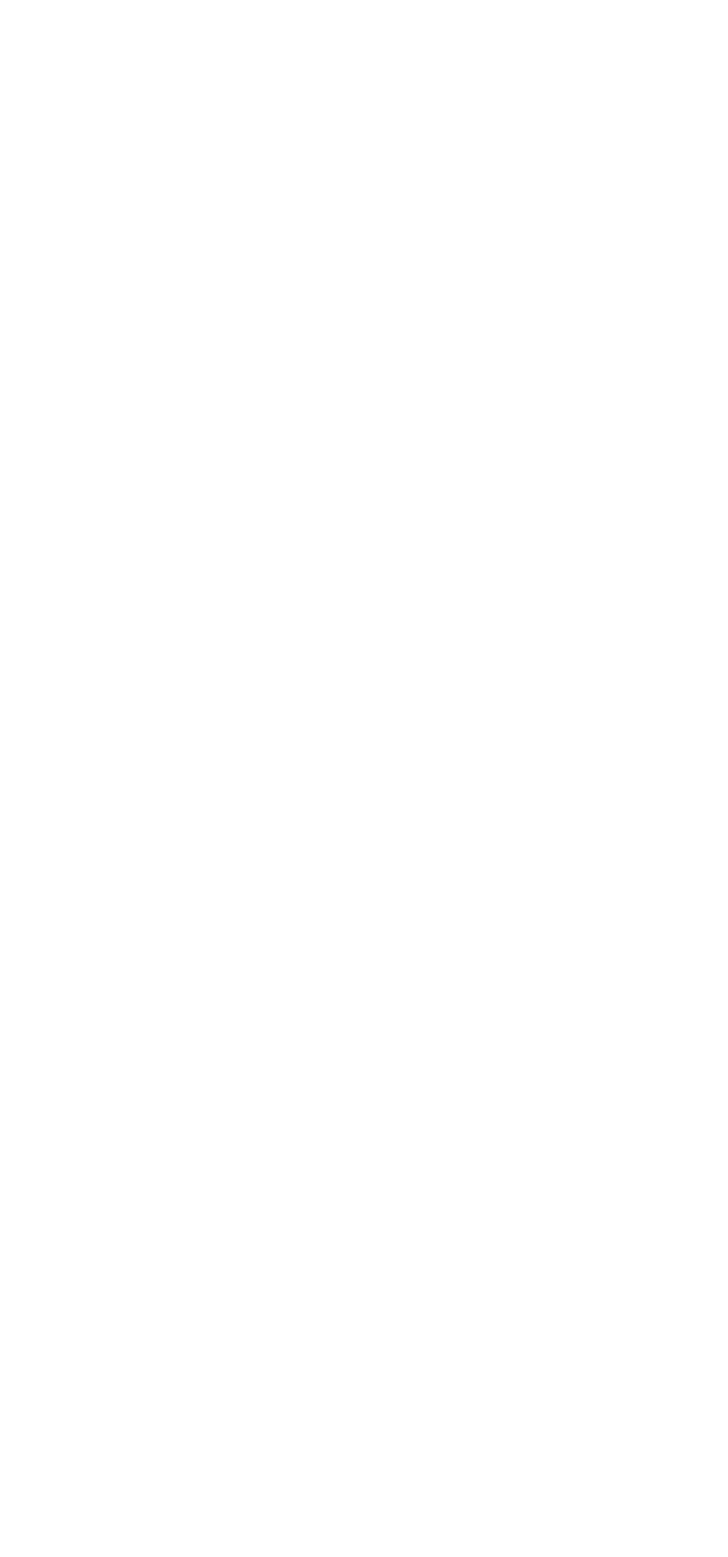
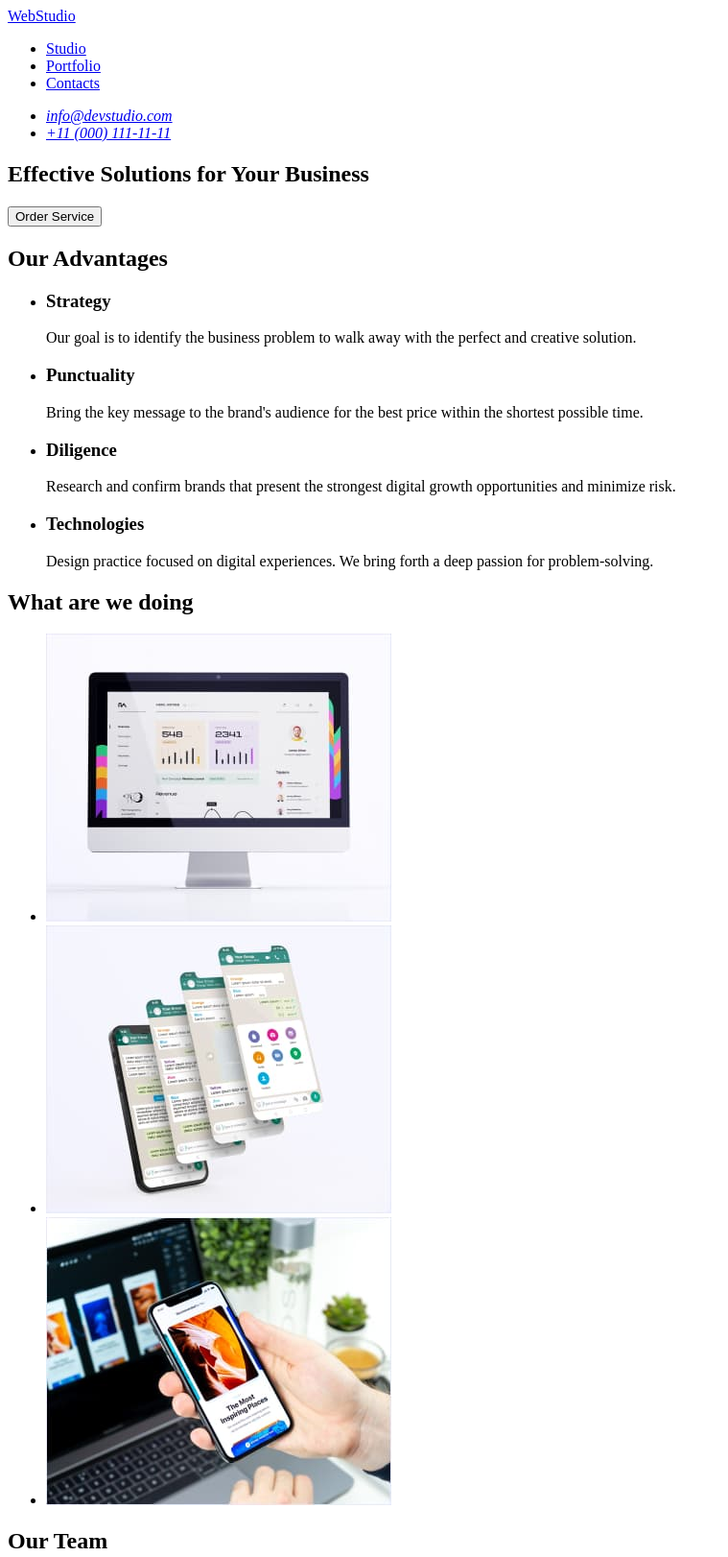
Before and after one commit to OksanaJarosch/goit-markup-hw-01, a plain HTML site: page index.html in a window 1280 px wide. Shown: the top 1622 px of the page at 96% size, without its empty margins (0-759 px from the left). Before the commit the page ends 800 px from the top, so only its background shows below. Drawn offline with Linux system fonts and the light colour scheme.

Commit message:
html-main-page

```diff
--- a/index.html
+++ b/index.html
@@ -4,7 +4,123 @@
     <meta charset="UTF-8" />
     <meta http-equiv="X-UA-Compatible" content="IE=edge" />
     <meta name="viewport" content="width=device-width, initial-scale=1.0" />
-    <title>Document</title>
+    <title>Web Studio</title>
   </head>
-  <body></body>
+  <body>
+    <!-- Header -->
+    <header>
+      <nav>
+        <a href="/">WebStudio</a>
+        <ul>
+          <li><a href="/">Studio</a></li>
+          <li><a href="/">Portfolio</a></li>
+          <li><a href="/">Contacts</a></li>
+        </ul>
+      </nav>
+
+      <address>
+        <ul>
+          <li><a href="mailto:info@devstudio.com">info@devstudio.com</a></li>
+          <li><a href="tel:+110001111111">+11 (000) 111-11-11</a></li>
+        </ul>
+      </address>
+    </header>
+
+    <main>
+      <!-- Section 1 -->
+      <section>
+        <h1>Effective Solutions for Your Business</h1>
+        <button type="button">Order Service</button>
+      </section>
+      <!-- Section 2 -->
+      <section>
+        <h2>Our Advantages</h2>
+        <ul>
+          <li>
+            <h3>Strategy</h3>
+            <p>
+              Our goal is to identify the business problem to walk away with the
+              perfect and creative solution.
+            </p>
+          </li>
+          <li>
+            <h3>Punctuality</h3>
+            <p>
+              Bring the key message to the brand's audience for the best price
+              within the shortest possible time.
+            </p>
+          </li>
+          <li>
+            <h3>Diligence</h3>
+            <p>
+              Research and confirm brands that present the strongest digital
+              growth opportunities and minimize risk.
+            </p>
+          </li>
+          <li>
+            <h3>Technologies</h3>
+            <p>
+              Design practice focused on digital experiences. We bring forth a
+              deep passion for problem-solving.
+            </p>
+          </li>
+        </ul>
+      </section>
+      <!-- Section 3 -->
+      <section>
+        <h2>What are we doing</h2>
+        <ul>
+          <li>
+            <img src="./img/computer.jpg" alt="IMac" width="360" />
+          </li>
+          <li>
+            <img src="./img/phone.jpg" alt="Smartphone" width="360" />
+          </li>
+          <li>
+            <img
+              src="./img/phone-laptop.jpg"
+              alt="A smartphone in the hand and laptop in the background"
+              width="360"
+            />
+          </li>
+        </ul>
+      </section>
+      <!-- Section 4 -->
+      <section>
+        <h2>Our Team</h2>
+        <ul>
+          <li>
+            <img src="./img/person-one.jpg" alt="fist person" width="264" />
+            <h3>Mark Guerrero</h3>
+            <p>Product Designer</p>
+          </li>
+          <li>
+            <img src="./img/person-two.jpg" alt="second person" width="264" />
+            <h3>Tom Ford</h3>
+            <p>Frontend Developer</p>
+          </li>
+          <li>
+            <img src="./img/person-three.jpg" alt="third person" width="264" />
+            <h3>Camila Garcia</h3>
+            <p>Marketing</p>
+          </li>
+          <li>
+            <img src="./img/person-vour.jpg" alt="fourth person" width="264" />
+            <h3>Daniel Wilson</h3>
+            <p>UI Designer</p>
+          </li>
+        </ul>
+      </section>
+    </main>
+    <!-- Footer -->
+    <footer>
+      <div>
+        <a href="/">WebStudio</a>
+        <p>
+          Increase the flow of customers and sales for your business with
+          digital marketing & growth solutions.
+        </p>
+      </div>
+    </footer>
+  </body>
 </html>
```
Also changed, not shown: img/computer.jpg (added), img/person-one.jpg (added), img/person-three.jpg (added), img/person-two.jpg (added), img/person-vour.jpg (added), img/phone-laptop.jpg (added), img/phone.jpg (added), 2 other files.
